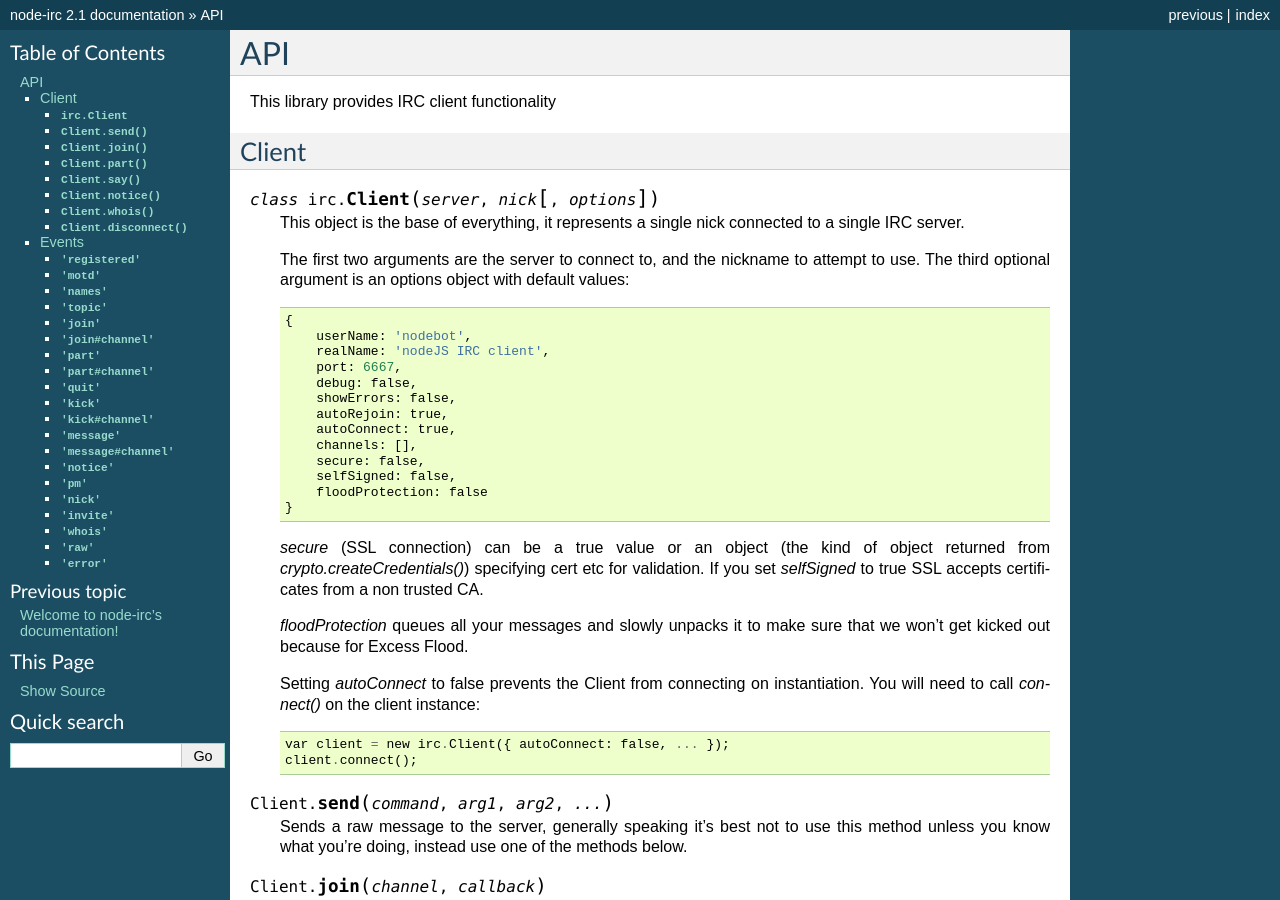
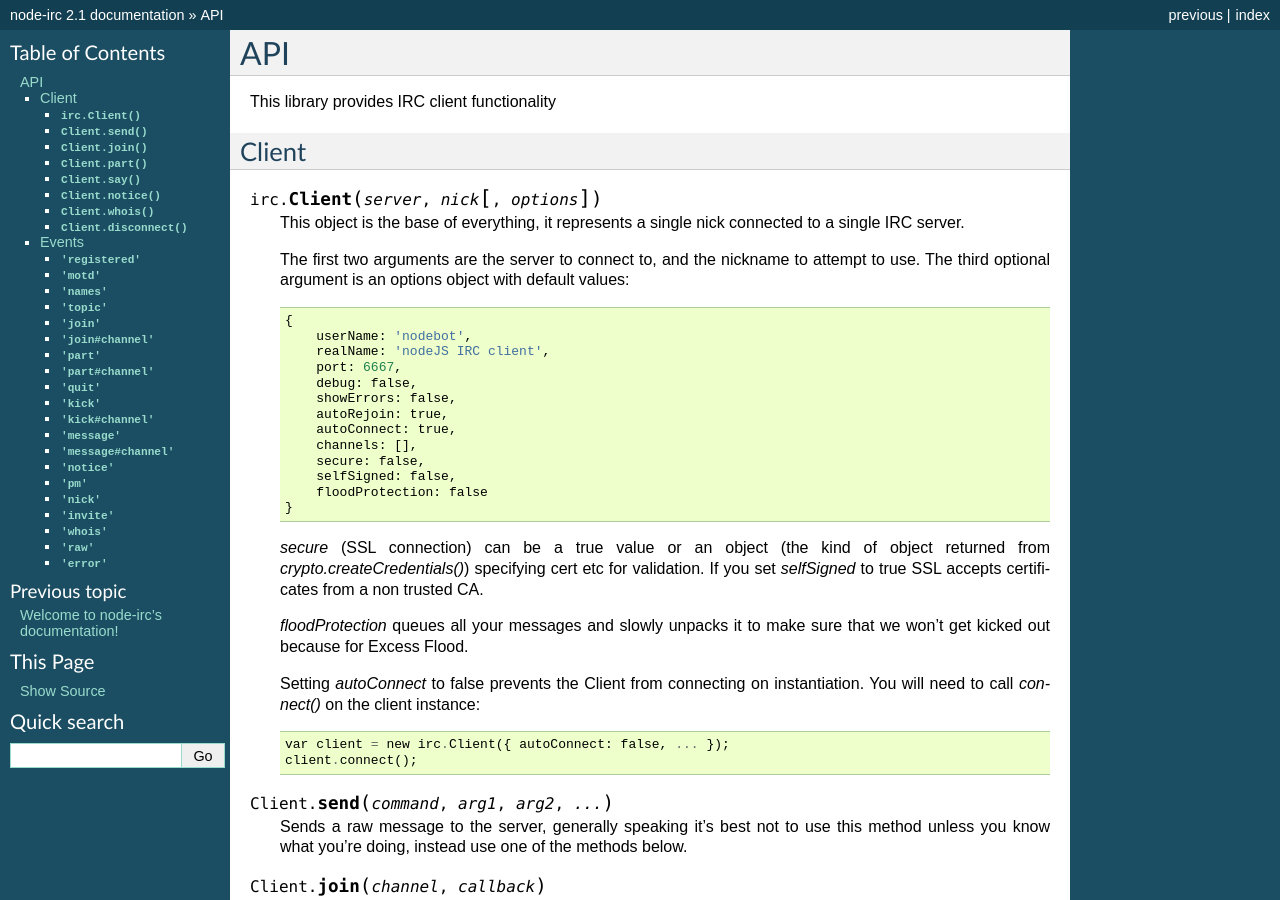
Before and after one commit to martynsmith/node-irc, a Sphinx documentation site: the page built from docs/API.rst, in a window 1280 px wide and 900 px high. Built offline with Sphinx 7.4.7, drawn with Linux system fonts in a browser that asks for light colours; some of the changed lines change nothing that is shown.

Commit message:
irc.Client isn't a class

```diff
--- a/docs/API.rst
+++ b/docs/API.rst
@@ -6,7 +6,7 @@ This library provides IRC client functionality
 Client
 ----------
 
-.. js:class:: irc.Client(server, nick [, options])
+.. js:function:: irc.Client(server, nick [, options])
 
     This object is the base of everything, it represents a single nick connected to
     a single IRC server.
```
